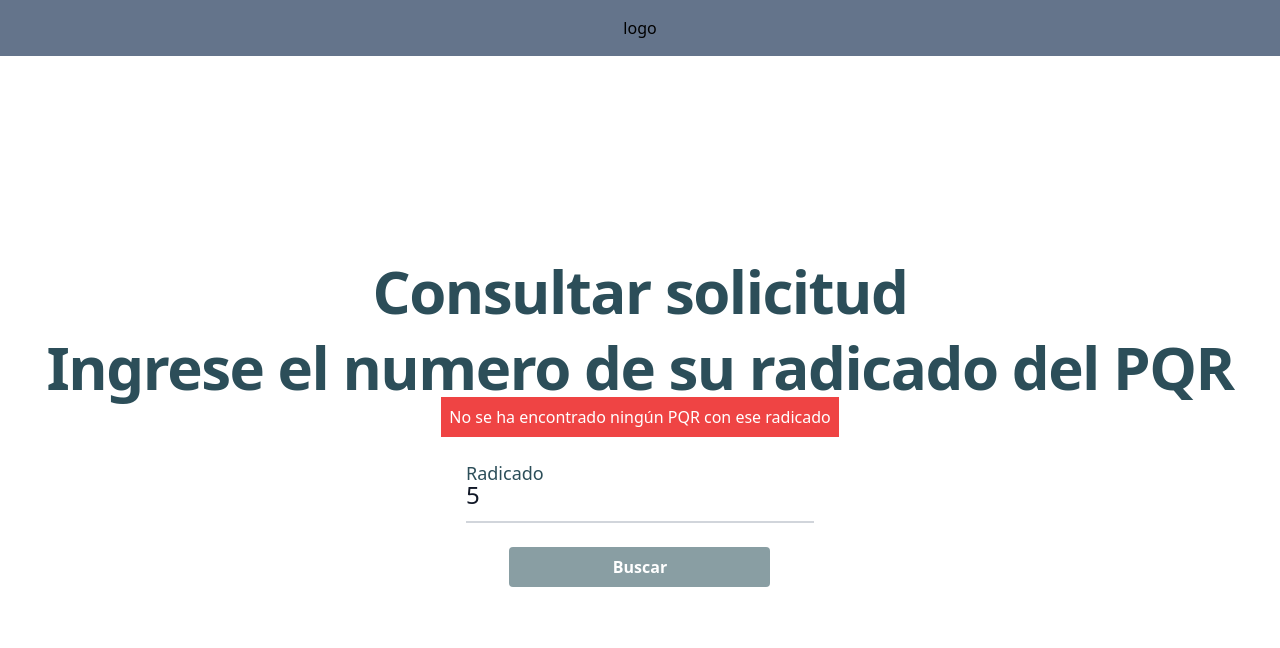
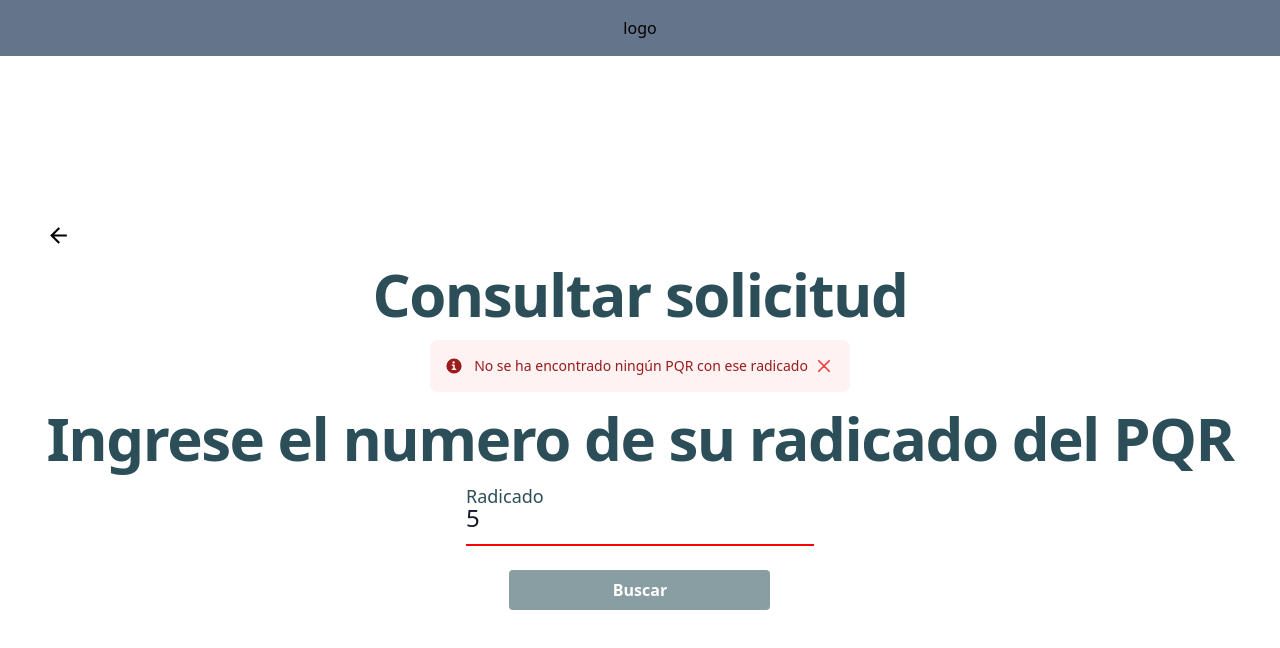
Before and after one commit to BryanBrinez/pqrexpress, a Next.js app: page /consultar-pqr in a window 1280 px wide. Both pictures are taken after typing "5" into the empty fields and a click on the button "Buscar". Shown: the top 648 px of the page. Built offline with nearby package versions, Linux system fonts and the light colour scheme; no server answers; the database is empty.

Commit message:
consultar/pqr/rad styles

```diff
--- a/src/app/consultar-pqr/page.jsx
+++ b/src/app/consultar-pqr/page.jsx
@@ -2,6 +2,8 @@
 import { useRouter } from "next/navigation";
 import Axios from "axios";
 import { useState, useEffect } from "react";
+import { MdArrowBack } from "react-icons/md";
+import Link from "next/link";
 
 export default function Page() {
   const [radicado, setRadicado] = useState(null);
@@ -31,18 +33,68 @@
       </div>
 
       <div className="flex-1 flex flex-col justify-center items-center">
+        <div className="flex w-full justify-start items-center">
+          <Link href={"/"}>
+            <MdArrowBack size={25} />
+          </Link>
+        </div>
+
         <h1 className="py-4 text-3xl font-extrabold  leading-none tracking-tight text-colorThree md:text-5xl lg:text-6xl ">
           Consultar solicitud
         </h1>
+
+        {error && (
+          <div
+            id="alert-2"
+            class="flex items-center p-4 mb-4 text-red-800 rounded-lg bg-red-50 dark:bg-gray-800 dark:text-red-400"
+            role="alert"
+          >
+            <svg
+              class="flex-shrink-0 w-4 h-4"
+              aria-hidden="true"
+              xmlns="http://www.w3.org/2000/svg"
+              fill="currentColor"
+              viewBox="0 0 20 20"
+            >
+              <path d="M10 .5a9.5 9.5 0 1 0 9.5 9.5A9.51 9.51 0 0 0 10 .5ZM9.5 4a1.5 1.5 0 1 1 0 3 1.5 1.5 0 0 1 0-3ZM12 15H8a1 1 0 0 1 0-2h1v-3H8a1 1 0 0 1 0-2h2a1 1 0 0 1 1 1v4h1a1 1 0 0 1 0 2Z" />
+            </svg>
+            <span class="sr-only">Info</span>
+            <div class="ml-3 text-sm font-medium">
+              {error}
+            </div>
+            <button
+              type="button"
+              onClick={() => setError("")}
+              class="ml-auto -mx-1.5 -my-1.5 bg-red-50 text-red-500 rounded-lg focus:ring-2 focus:ring-red-400 p-1.5 hover:bg-red-200 inline-flex items-center justify-center h-8 w-8 dark:bg-gray-800 dark:text-red-400 dark:hover:bg-gray-700"
+              data-dismiss-target="#alert-2"
+              aria-label="Close"
+            >
+              <span class="sr-only">Close</span>
+              <svg
+                class="w-3 h-3"
+                aria-hidden="true"
+                xmlns="http://www.w3.org/2000/svg"
+                fill="none"
+                viewBox="0 0 14 14"
+              >
+                <path
+                  stroke="currentColor"
+                  stroke-linecap="round"
+                  stroke-linejoin="round"
+                  stroke-width="2"
+                  d="m1 1 6 6m0 0 6 6M7 7l6-6M7 7l-6 6"
+                />
+              </svg>
+            </button>
+          </div>
+        )}
         <h2 className="text-lg font-semibold leading-none  tracking-tight text-colorThree md:text-5xl lg:text-6xl ">
           Ingrese el numero de su radicado del PQR
         </h2>
 
-        {error && <div className="bg-red-500 text-white p-2 mb-2">{error}</div>}
-
         <form className="py-6" onSubmit={handleSubmit}>
           <div className="relative z-0 w-full mb-6 group ">
-            <input
+            <input style={{borderColor: error ? 'red' : ''}}
               type="number"
               name="radicado"
               autoComplete="off"
```
